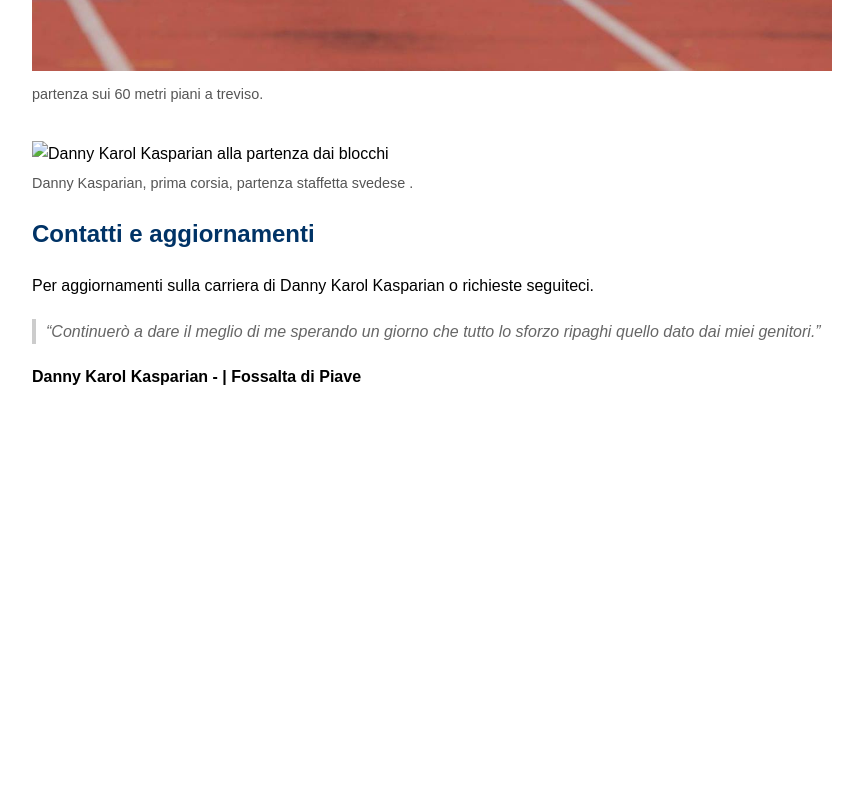
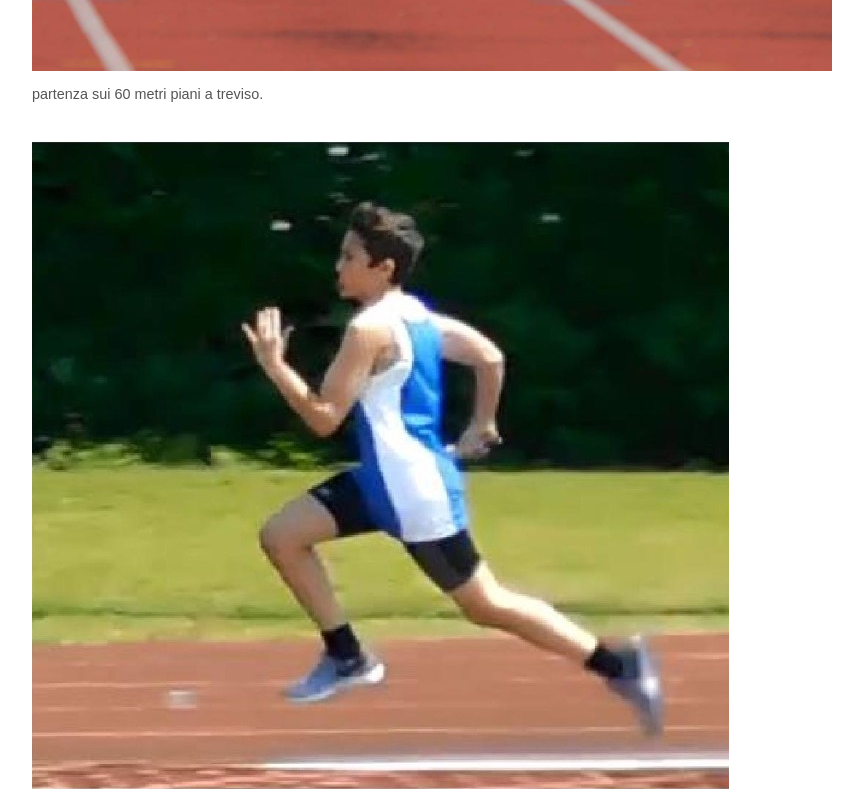
Before and after one commit to guidobresolin/giovanisportivi, a plain HTML site: page index.html in a window 1280 px wide. Shown: the part 1734-2533 px from the top of the page, without its empty margins (208-1071 px from the left). Before the commit the page ends 2144 px from the top, so only its background shows below. Drawn offline with Linux system fonts and the light colour scheme.

Commit message:
Update index.html

```diff
--- a/index.html
+++ b/index.html
@@ -102,7 +102,7 @@
     <img src="./danny-karol-kasparian-60m.jpg" alt="Danny Karol Kasparian in gara 60m" />
     <div class="caption">partenza sui 60 metri piani a treviso.</div>
 
-    <img src="./danny-karol-kasparian-staffetta" alt="Danny Karol Kasparian alla partenza dai blocchi" />
+    <img src="./danny-karol-kasparian-staffetta.jpg" alt="Danny Karol Kasparian alla partenza dai blocchi" />
     <div class="caption">Danny Kasparian, prima corsia,  partenza  staffetta svedese .</div>
 
     <h2>Contatti e aggiornamenti</h2>
```
